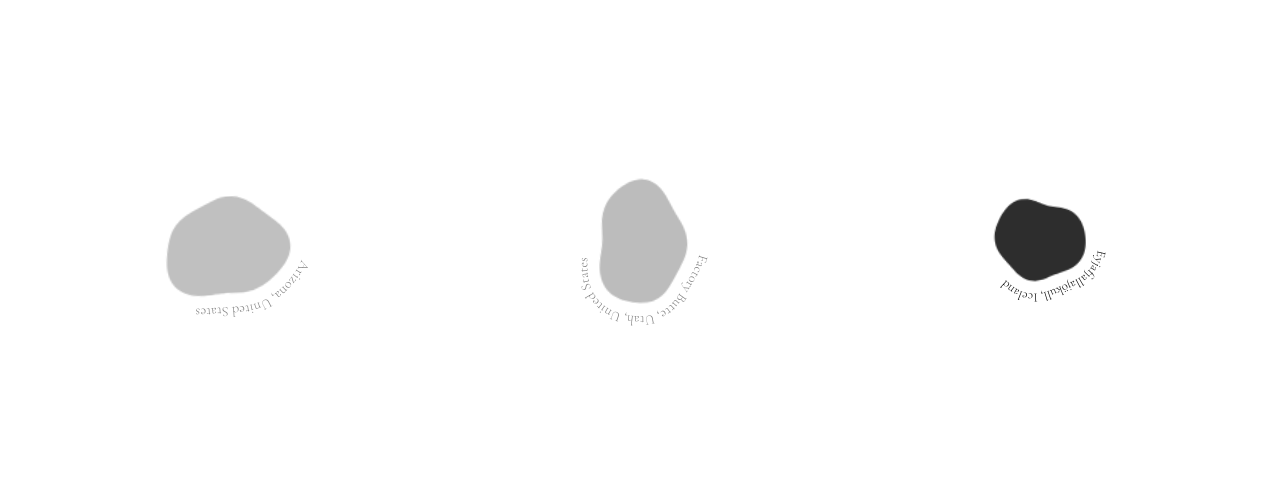
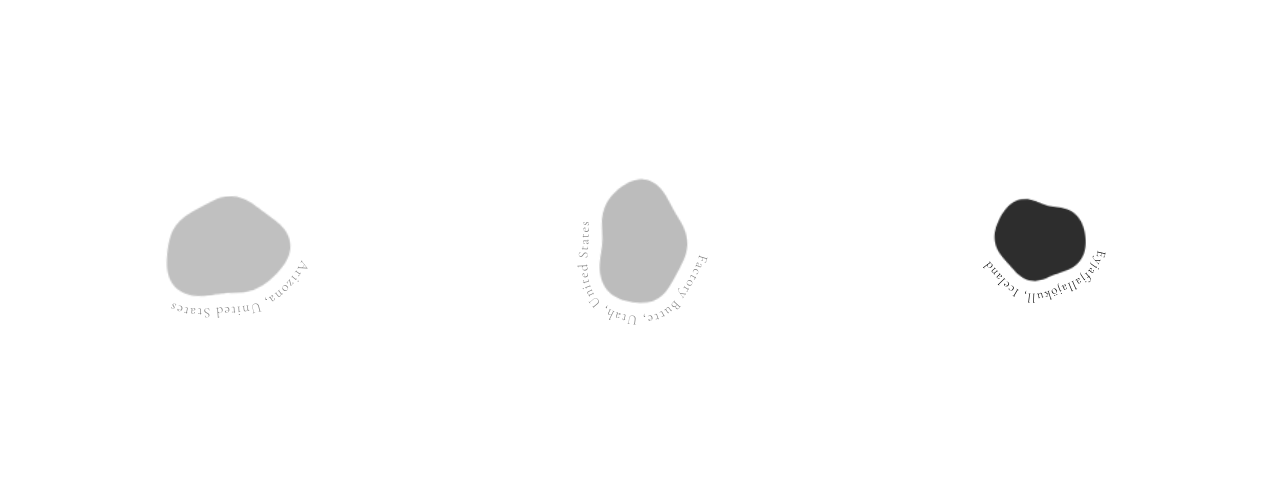
Before and after one commit to kornerkosmos/kornerkosmos.github.io, a React (Vite) app: page / in a window 1280 px wide. Both pictures are taken after a click on the button "Korner Kosmos". Shown: the part 208-687 px from the top of the page. Built offline with nearby package versions, Linux system fonts and the light colour scheme.

Commit message:
fix details

```diff
--- a/components/ContourImage.tsx
+++ b/components/ContourImage.tsx
@@ -223,7 +223,7 @@ export function ContourImage({ src, label, className }: ContourImageProps) {
   }, [src, label]);
 
   return (
-    <div className={`relative aspect-square w-full min-w-0 cursor-pointer ${className ?? ''}`}>
+    <div className={`relative aspect-square w-full min-w-0 cursor-pointer overflow-visible ${className ?? ''}`}>
       <img
         ref={imgRef}
         src={src}
@@ -243,6 +243,7 @@ export function ContourImage({ src, label, className }: ContourImageProps) {
       <svg
         viewBox={`0 0 ${width} ${height}`}
         className="absolute inset-0 w-full h-full pointer-events-none"
+        style={{ overflow: 'visible' }}
         aria-hidden
       >
         <defs>
@@ -253,6 +254,7 @@ export function ContourImage({ src, label, className }: ContourImageProps) {
           fontWeight={svgFontWeight}
           fontFamily={svgFontFamily}
           fill={`rgb(${textGray},${textGray},${textGray})`}
+          letterSpacing="0.8"
         >
           <textPath ref={textPathRef} href={`#${pathId}`} startOffset="0%">
             {contourText}
--- a/constants.ts
+++ b/constants.ts
@@ -44,8 +44,8 @@ export const ART_PIECES: ArtPiece[] = [
   {
     id: 'i1',
     type: 'illustration',
-    title: ' अनुत्पन्ना अनिरुद्धा अमला विमला नोना न परिपूर्णाः । ',
-    imageSrc: '/illustrations/95235558_p0.png',
+    title: ' 𓇋𓈖𓊪𓅱𓃣 𓎟 𓇾𓏤 𓅟𓂋𓈉 ',
+    imageSrc: '/illustrations/86879676_p0.png',
     mood: '',
     description: ''
   },
@@ -60,16 +60,16 @@ export const ART_PIECES: ArtPiece[] = [
   {
     id: 'i3',
     type: 'illustration',
-    title: " L'artiste et sa muse ",
-    imageSrc: '/illustrations/141169054_p0.png',
+    title: ' अनुत्पन्ना अनिरुद्धा अमला विमला नोना न परिपूर्णाः । ',
+    imageSrc: '/illustrations/95235558_p0.png',
     mood: '',
     description: ''
   },
   {
     id: 'i4',
     type: 'illustration',
-    title: ' 𓇋𓈖𓊪𓅱𓃣 𓎟 𓇾𓏤 𓅟𓂋𓈉 ',
-    imageSrc: '/illustrations/86879676_p0.png',
+    title: " L'artiste et sa muse ",
+    imageSrc: '/illustrations/141169054_p0.png',
     mood: '',
     description: ''
   }
```
